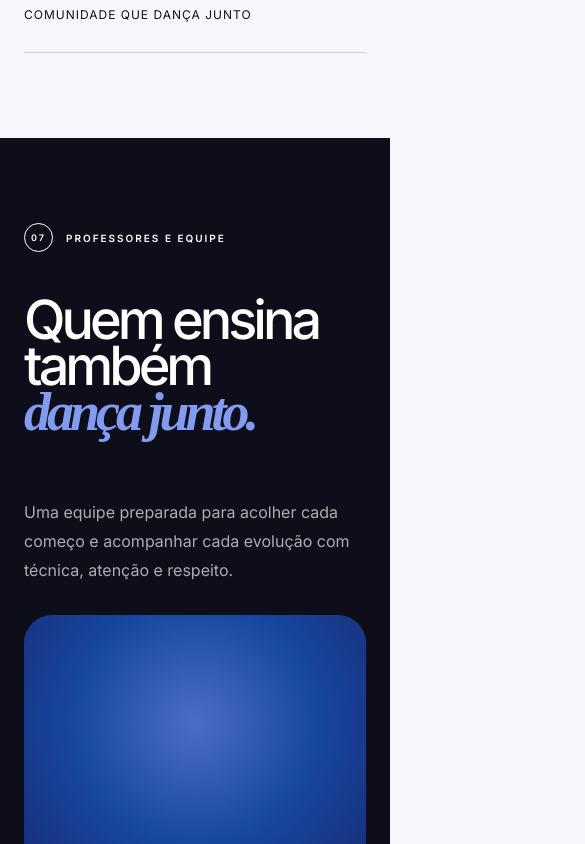
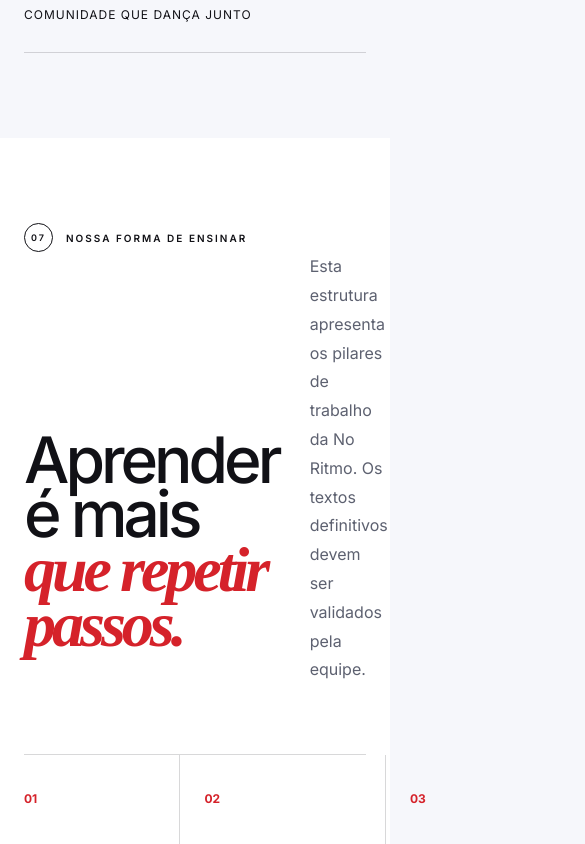
Before and after one commit to leonardodariva/no-ritmo-academia-de-danca, a Next.js app: page / in a window 390 px wide. Shown: the part 8780-9624 px from the top of the page, 585 px wide, since content can reach past the window. Built offline with nearby package versions, Linux system fonts and the light colour scheme; a web font is replaced by a local one.

Commit message:
feat: adiciona seção de metodologia institucional

```diff
--- a/app/globals.css
+++ b/app/globals.css
@@ -5,6 +5,7 @@
 * { box-sizing:border-box; }
 html { scroll-behavior:smooth; }
 body { margin:0; background:var(--cream); color:var(--ink); font-family:"Inter",sans-serif; }
+.methodology { background:#fff; }.methodology-heading { display:grid; grid-template-columns:1.2fr .8fr; gap:8vw; align-items:end; }.methodology-heading h2 { font-size:clamp(54px,6vw,94px); }.methodology-heading p { max-width:520px; color:#5d6170; line-height:1.8; }.methodology-grid { display:grid; grid-template-columns:repeat(4,1fr); margin-top:70px; border-top:1px solid var(--line); }.methodology-grid article { min-height:250px; padding:30px 24px; border-right:1px solid var(--line); }.methodology-grid article:first-child { padding-left:0; }.methodology-grid article:last-child { border-right:0; }.methodology-grid strong { color:var(--red); font-size:12px; }.methodology-grid h3 { margin:58px 0 15px; font-size:25px; }.methodology-grid p { color:#5d6170; line-height:1.7; font-size:13px; }
 body.intro-active { overflow:hidden; }
 a { color:inherit; text-decoration:none; }
 .reveal-ready .scroll-reveal { opacity:0; transform:translate3d(0,24px,0); filter:blur(2px); transition:opacity .72s ease var(--reveal-delay,0ms),transform .8s cubic-bezier(.22,1,.36,1) var(--reveal-delay,0ms),filter .72s ease var(--reveal-delay,0ms); will-change:opacity,transform; }
--- a/app/page.tsx
+++ b/app/page.tsx
@@ -30,6 +30,7 @@
           <a href="#modalidades">Modalidades</a>
           <a href="#horarios">Horários</a>
           <a href="#sobre">Sobre</a>
+          <a href="#metodologia">Metodologia</a>
           <a href="#equipe">Equipe</a>
           <a href="#faq">Dúvidas</a>
           <a href="#contato">Contato</a>
@@ -113,6 +114,12 @@
         </div>
       </section>
 
+      <section className="methodology section" id="metodologia">
+        <div className="section-label"><span>07</span> Nossa forma de ensinar</div>
+        <div className="methodology-heading"><h2>Aprender é mais<br /><em>que repetir passos.</em></h2><p>Esta estrutura apresenta os pilares de trabalho da No Ritmo. Os textos definitivos devem ser validados pela equipe.</p></div>
+        <div className="methodology-grid"><article><strong>01</strong><h3>Movimento</h3><p>Consciência corporal, equilíbrio e clareza para construir cada gesto.</p></article><article><strong>02</strong><h3>Musicalidade</h3><p>Escuta, tempo e interpretação para dançar em relação com a música.</p></article><article><strong>03</strong><h3>Comunicação</h3><p>Atenção, condução e resposta como uma conversa respeitosa.</p></article><article><strong>04</strong><h3>Conexão</h3><p>Um ambiente de convivência que acolhe diferentes histórias.</p></article></div>
+      </section>
+
       <section className="team section" id="equipe">
         <div className="section-label light"><span>07</span> Professores e equipe</div>
         <div className="team-heading"><h2>Quem ensina também<br /><em>dança junto.</em></h2><p>Uma equipe preparada para acolher cada começo e acompanhar cada evolução com técnica, atenção e respeito.</p></div>
```
